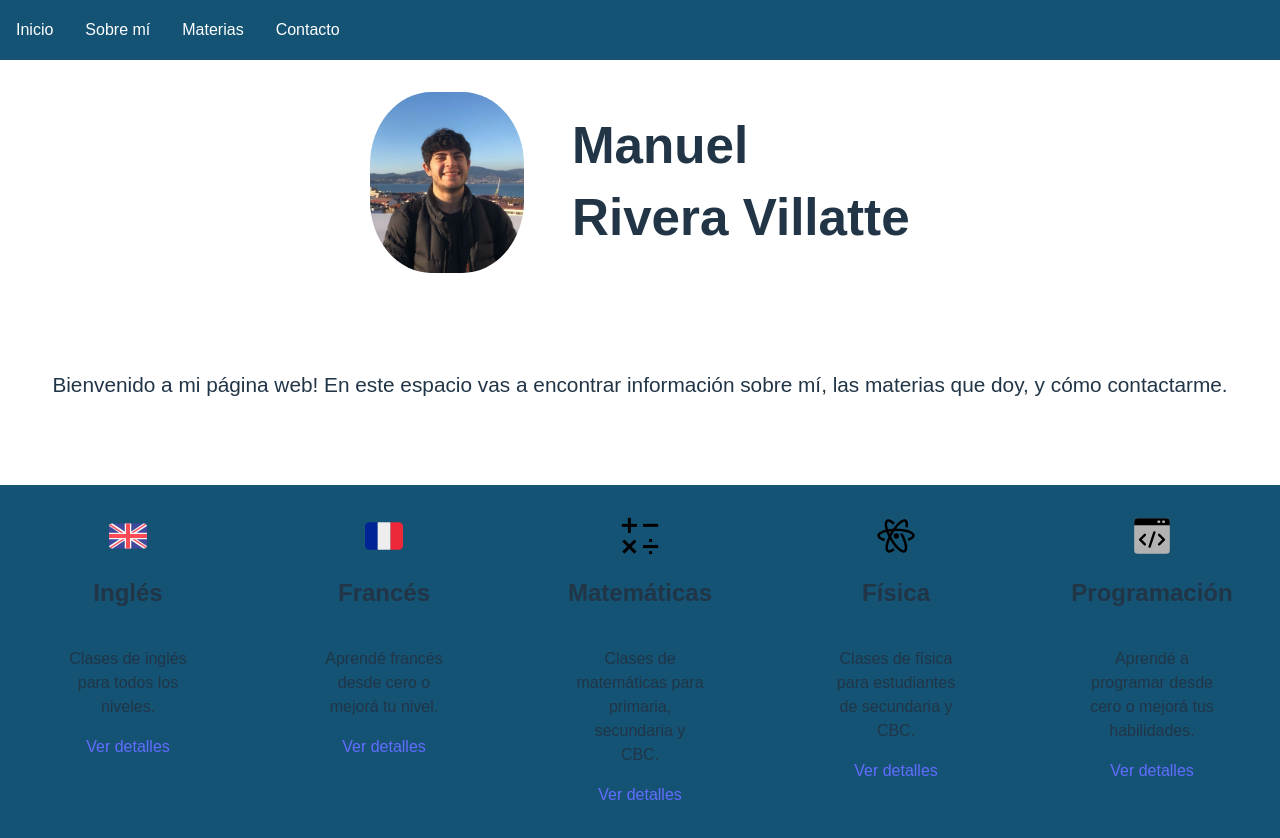
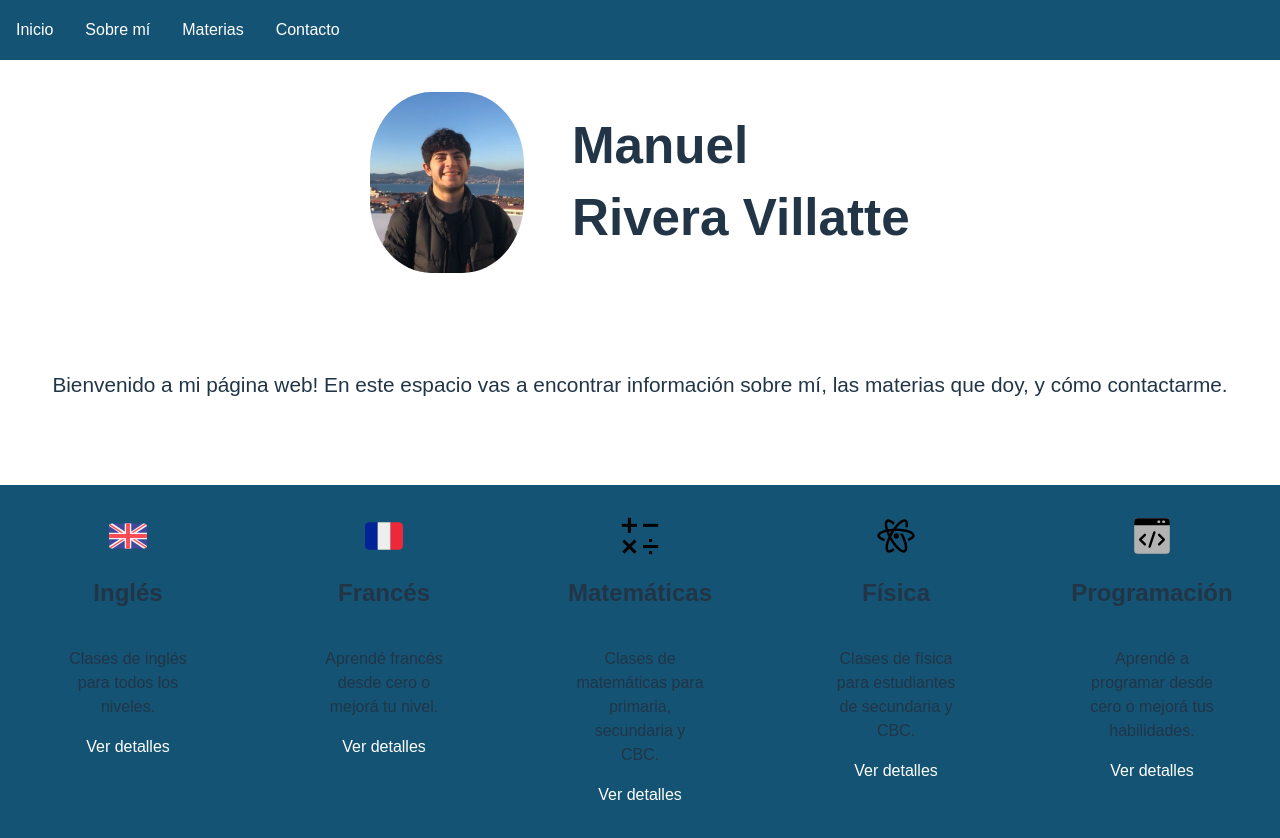
Before and after one commit to ManusaRivi/web-profe-particular, a React (Vite) app: page /home in a window 1280 px wide. Built offline with nearby package versions, Linux system fonts and the light colour scheme.

Commit message:
details button in `CourseCard` routes to specific subject details page

```diff
--- a/src/components/course-card/CourseCard.module.css
+++ b/src/components/course-card/CourseCard.module.css
@@ -9,3 +9,13 @@
     width: 3vw;
     height: 3vw;
 }
+
+.detailsButton {
+    text-decoration: none;
+    color: white;
+}
+
+.detailsButton:hover {
+    color: #ffe082;
+    transition: color 0.3s ease;
+}
--- a/src/components/course-card/CourseCard.tsx
+++ b/src/components/course-card/CourseCard.tsx
@@ -11,7 +11,7 @@ export default function CourseCard({
             <img src={course.iconUrl} alt={`${course.title} icon`} className={styles.courseIcon} />
             <h2 className="course-title">{course.title}</h2>
             <p className="course-description">{course.description}</p>
-            <a href="">Ver detalles</a>
+            <a className={styles.detailsButton} href={course.path}>Ver detalles</a>
         </div>
     );
 }
```
